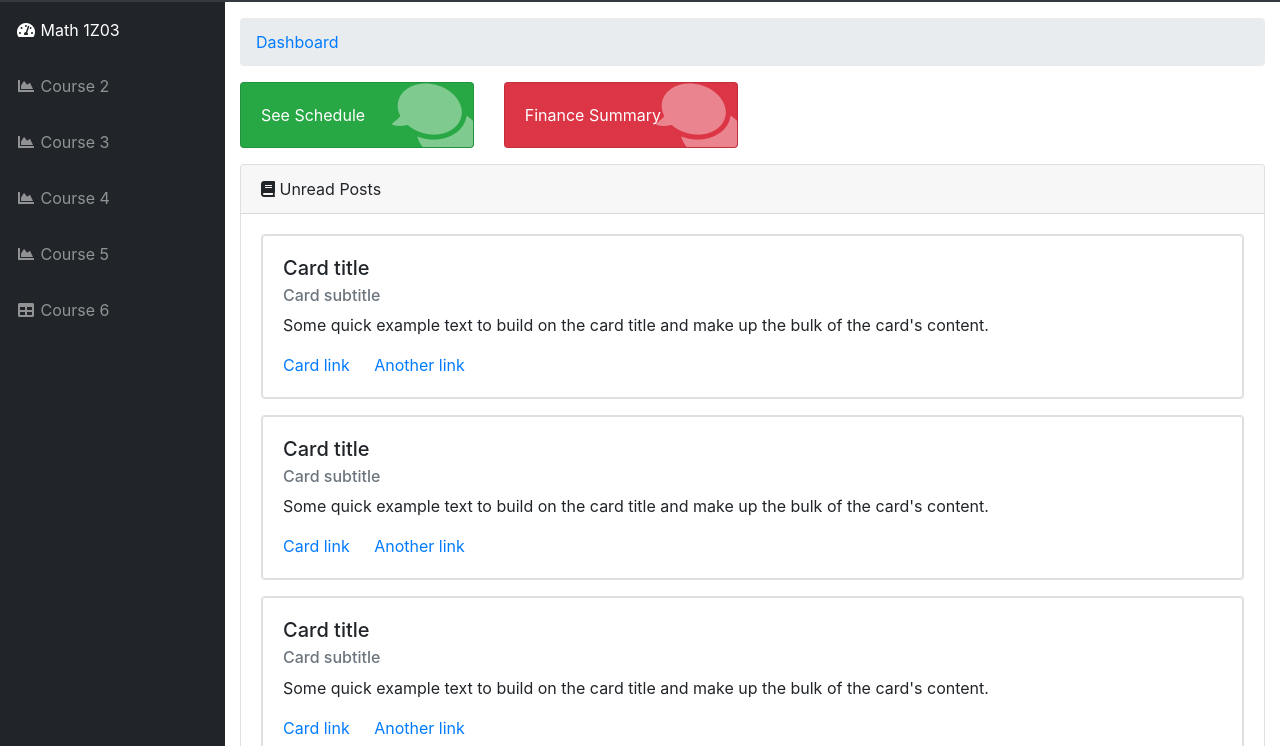
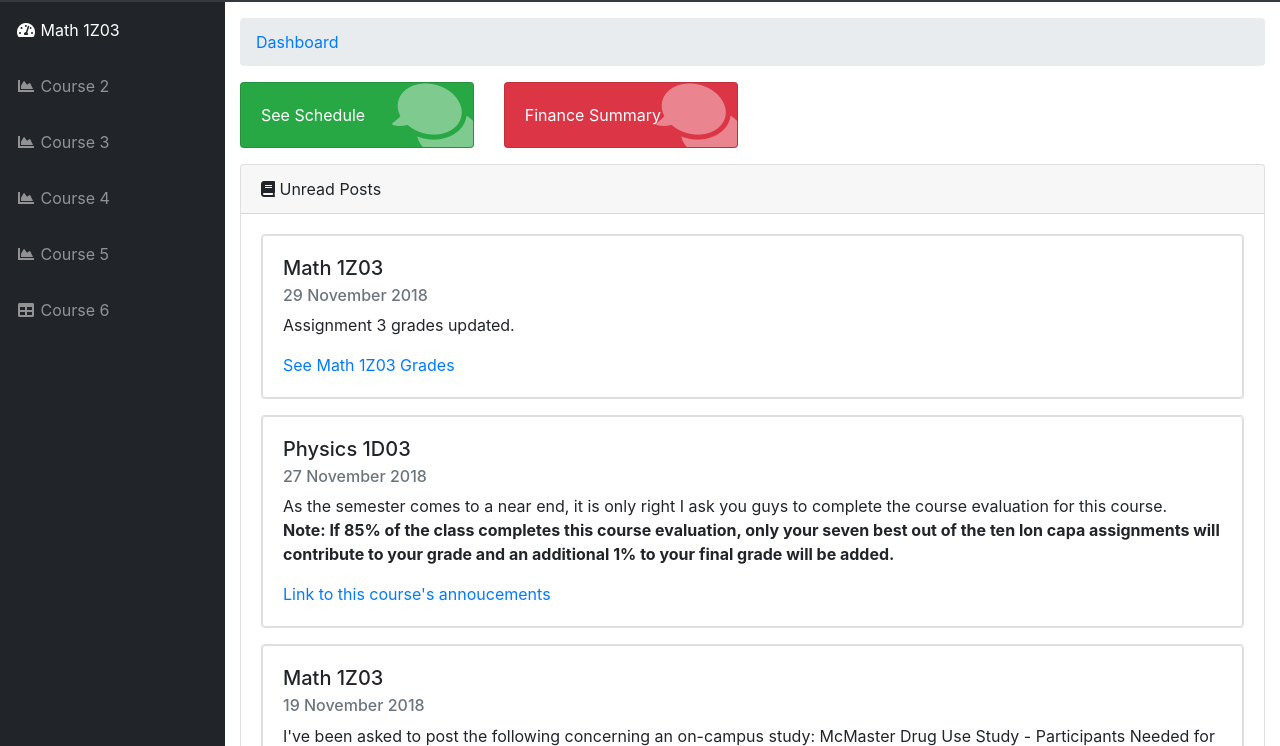
Before and after one commit to Vrushesh/UniFlow, a website with bundled scripts: page index.html in a window 1280 px wide. Shown: the part 54-800 px from the top of the page. Built offline with nearby package versions, Linux system fonts and the light colour scheme.

Commit message:
Unread posts data

```diff
--- a/index.html
+++ b/index.html
@@ -211,42 +211,62 @@
               <div class="card mb-3">
                 <div class="card">
                   <div class="card-body">
-                    <h5 class="card-title">Card title</h5>
-                    <h6 class="card-subtitle mb-2 text-muted">Card subtitle</h6>
-                    <p class="card-text">
-                      Some quick example text to build on the card title and
-                      make up the bulk of the card's content.
-                    </p>
-                    <a href="#" class="card-link">Card link</a>
-                    <a href="#" class="card-link">Another link</a>
+                    <h5 class="card-title">Math 1Z03</h5>
+                    <h6 class="card-subtitle mb-2 text-muted">
+                      29 November 2018
+                    </h6>
+                    <p class="card-text">Assignment 3 grades updated.</p>
+                    <a href="math1z03grades.html" class="card-link"
+                      >See Math 1Z03 Grades</a
+                    >
                   </div>
                 </div>
               </div>
               <div class="card mb-3">
                 <div class="card">
                   <div class="card-body">
-                    <h5 class="card-title">Card title</h5>
-                    <h6 class="card-subtitle mb-2 text-muted">Card subtitle</h6>
+                    <h5 class="card-title">Physics 1D03</h5>
+                    <h6 class="card-subtitle mb-2 text-muted">
+                      27 November 2018
+                    </h6>
                     <p class="card-text">
-                      Some quick example text to build on the card title and
-                      make up the bulk of the card's content.
+                      As the semester comes to a near end, it is only right I
+                      ask you guys to complete the course evaluation for this
+                      course. <br />
+                      <b>
+                        Note: If 85% of the class completes this course
+                        evaluation, only your seven best out of the ten lon capa
+                        assignments will contribute to your grade and an
+                        additional 1% to your final grade will be added.
+                      </b>
                     </p>
-                    <a href="#" class="card-link">Card link</a>
-                    <a href="#" class="card-link">Another link</a>
+                    <a href="#" class="card-link"
+                      >Link to this course's annoucements</a
+                    >
                   </div>
                 </div>
               </div>
               <div class="card mb-3">
                 <div class="card">
                   <div class="card-body">
-                    <h5 class="card-title">Card title</h5>
-                    <h6 class="card-subtitle mb-2 text-muted">Card subtitle</h6>
+                    <h5 class="card-title">Math 1Z03</h5>
+                    <h6 class="card-subtitle mb-2 text-muted">
+                      19 November 2018
+                    </h6>
                     <p class="card-text">
-                      Some quick example text to build on the card title and
-                      make up the bulk of the card's content.
+                      I've been asked to post the following concerning an
+                      on-campus study: McMaster Drug Use Study - Participants
+                      Needed for Online Survey We are collecting drug use data
+                      among undergraduate students. Participation involves the
+                      completion of a 17 question survey, which will take 2-10
+                      minutes to complete, depending on your level of drug use.
+                      Participants will have the chance to win 1 of 33 Campus
+                      Store gift cards, including 3 grand prizes of $100.
+                      Contact me for details.
                     </p>
-                    <a href="#" class="card-link">Card link</a>
-                    <a href="#" class="card-link">Another link</a>
+                    <a href="math1z03contactprof.html" class="card-link"
+                      >Contact Professor</a
+                    >
                   </div>
                 </div>
               </div>
@@ -421,7 +441,7 @@
         <footer class="sticky-footer">
           <div class="container my-auto">
             <div class="copyright text-center my-auto">
-              <span>Copyright © Your Website 2018</span>
+              <span>Copyright © UniFlow 2018</span>
             </div>
           </div>
         </footer>
```
Also changed, not shown: finance.html (+12 -13 lines), login.html (+1 -1 lines), math1z03annoucements.html (+32 -22 lines), math1z03contactprof.html (+12 -11 lines), math1z03coursematerial.html (+27 -21 lines), math1z03dropbox.html (+16 -13 lines), math1z03grades.html (+14 -12 lines), schedule.html (+18 -19 lines).
